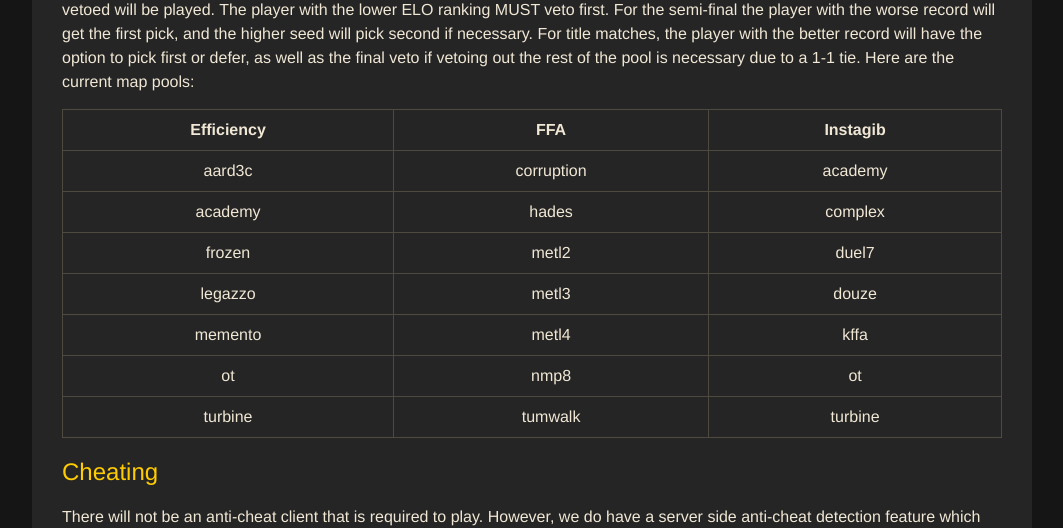
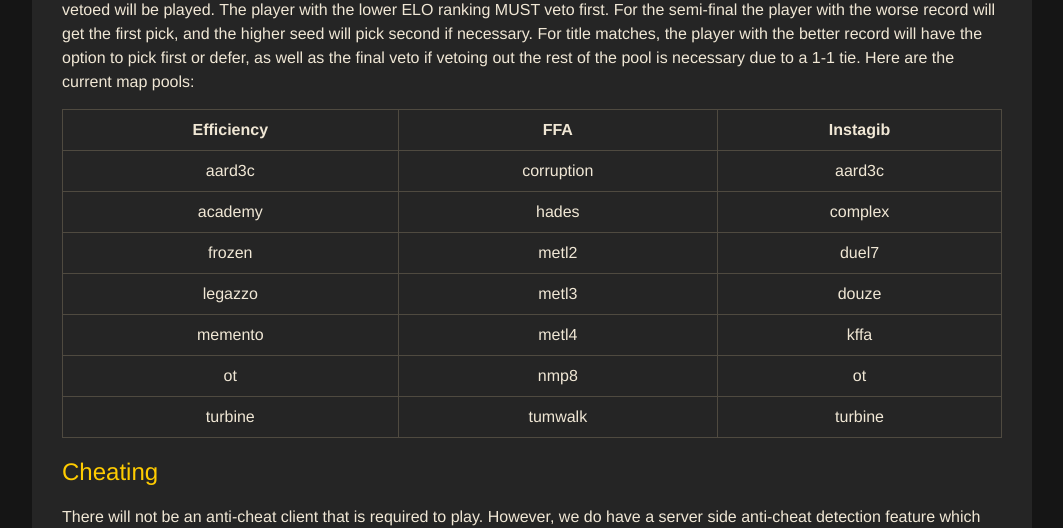
Before and after one commit to sauerduels/website, a Jekyll site: the page built from info.md, in a window 1280 px wide. Shown: the part 1202-1730 px from the top of the page, without its empty margins (108-1171 px from the left). Built offline with Jekyll 4.4.1, drawn with Linux system fonts in a browser that asks for light colours; a script that is not in the unit is left out.

Commit message:
tweak map pool

```diff
--- a/info.md
+++ b/info.md
@@ -36,7 +36,7 @@ We want the map picking to be as fair and equal as possible. Round robin matchup
 
 | Efficiency | FFA | Instagib |
 | :--------: | :-: | :------: |
-| aard3c | corruption | academy |
+| aard3c | corruption | aard3c |
 | academy | hades | complex |
 | frozen | metl2 | duel7 |
 | legazzo | metl3 | douze |
```
